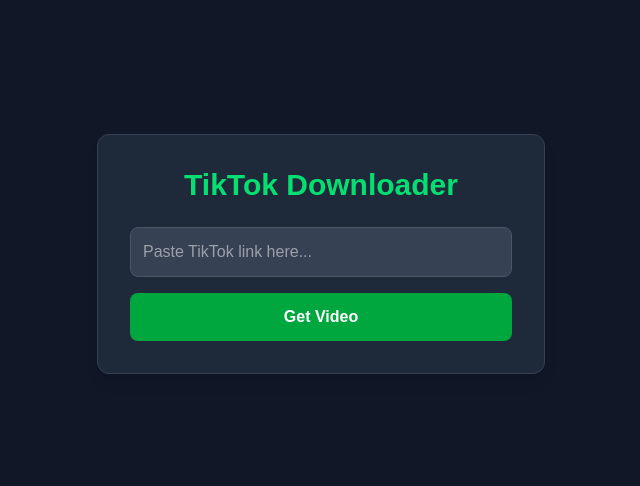
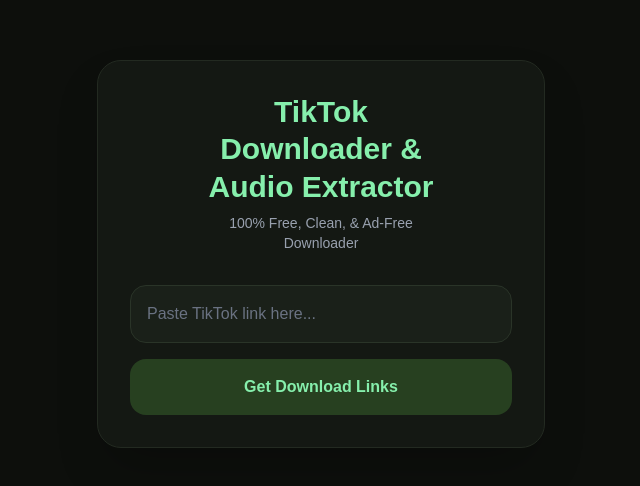
Before and after one commit to kyuegamingweb/my-media-tools, a Next.js app: page / in a window 1280 px wide. Shown: the part 146-632 px from the top of the page, without its empty margins (319-959 px from the left). Built offline with nearby package versions, Linux system fonts and the light colour scheme.

Commit message:
Restore original exact UI design

```diff
--- a/app/page.tsx
+++ b/app/page.tsx
@@ -31,7 +31,7 @@
     }
   };
 
-  // FORCE BLOB DOWNLOAD (HINDI MAG-O-OPEN SA NEW TAB)
+  // DIRECT FILE DOWNLOAD LOGIC (WALANG NEW TAB)
   const handleForceDownload = async () => {
     if (!videoUrl) return;
     setDownloading(true);
@@ -51,7 +51,6 @@
       URL.revokeObjectURL(blobUrl);
     } catch (error) {
       console.error("Direct download fallback:", error);
-      // Fallback proxy kung may CORS
       const corsProxyUrl = `https://corsproxy.io/?${encodeURIComponent(videoUrl)}`;
       const response = await fetch(corsProxyUrl);
       const blob = await response.blob();
@@ -71,11 +70,15 @@
   };
 
   return (
-    <main className="flex min-h-screen flex-col items-center justify-center p-6 bg-gray-900 text-white">
-      <div className="max-w-md w-full bg-gray-800 p-8 rounded-xl shadow-lg border border-gray-700 text-center">
-        <h1 className="text-3xl font-bold mb-6 text-green-400">
-          TikTok Downloader
+    <main className="flex min-h-screen flex-col items-center justify-center p-4 bg-[#0d0f0c] text-white">
+      <div className="max-w-md w-full bg-[#141813] p-8 rounded-3xl border border-[#232a21] text-center shadow-2xl">
+        <h1 className="text-3xl font-bold text-[#86efac] leading-tight mb-2">
+          TikTok <br /> Downloader & <br /> Audio Extractor
         </h1>
+
+        <p className="text-gray-400 text-sm mb-8">
+          100% Free, Clean, & Ad-Free <br /> Downloader
+        </p>
 
         <form onSubmit={handleProcess} className="space-y-4">
           <input
@@ -83,23 +86,23 @@
             placeholder="Paste TikTok link here..."
             value={url}
             onChange={(e) => setUrl(e.target.value)}
-            className="w-full p-3 rounded-lg bg-gray-700 text-white border border-gray-600 focus:outline-none focus:border-green-500"
+            className="w-full p-4 rounded-2xl bg-[#1a2019] text-gray-200 border border-[#2a3428] focus:outline-none focus:border-[#4ade80] placeholder-gray-500"
           />
 
           <button
             type="submit"
-            className="w-full bg-green-600 hover:bg-green-700 text-white font-bold py-3 rounded-lg transition"
+            className="w-full bg-[#274020] hover:bg-[#325429] text-[#86efac] font-semibold py-4 rounded-2xl transition duration-200"
           >
-            {loading ? "Processing..." : "Get Video"}
+            {loading ? "Processing..." : "Get Download Links"}
           </button>
         </form>
 
         {videoUrl && (
-          <div className="mt-6 pt-6 border-t border-gray-700">
+          <div className="mt-6 pt-6 border-t border-[#232a21]">
             <button
               onClick={handleForceDownload}
               disabled={downloading}
-              className="w-full bg-blue-600 hover:bg-blue-700 disabled:bg-gray-600 text-white font-bold py-3 rounded-lg transition"
+              className="w-full bg-[#325429] hover:bg-[#3f6a34] disabled:bg-[#1a2019] text-white font-semibold py-4 rounded-2xl transition duration-200"
             >
               {downloading ? "Downloading File..." : "Download MP4"}
             </button>
```
